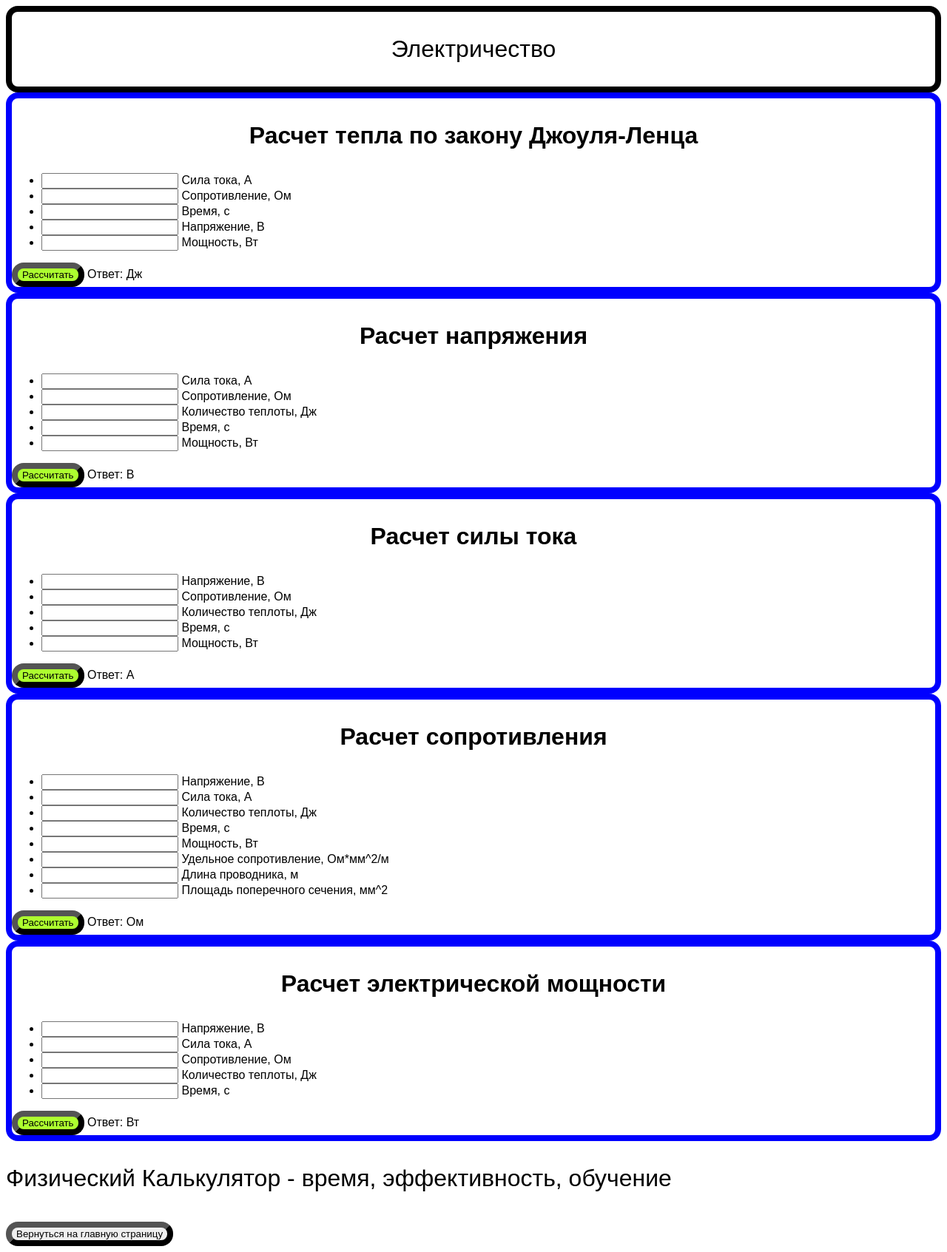
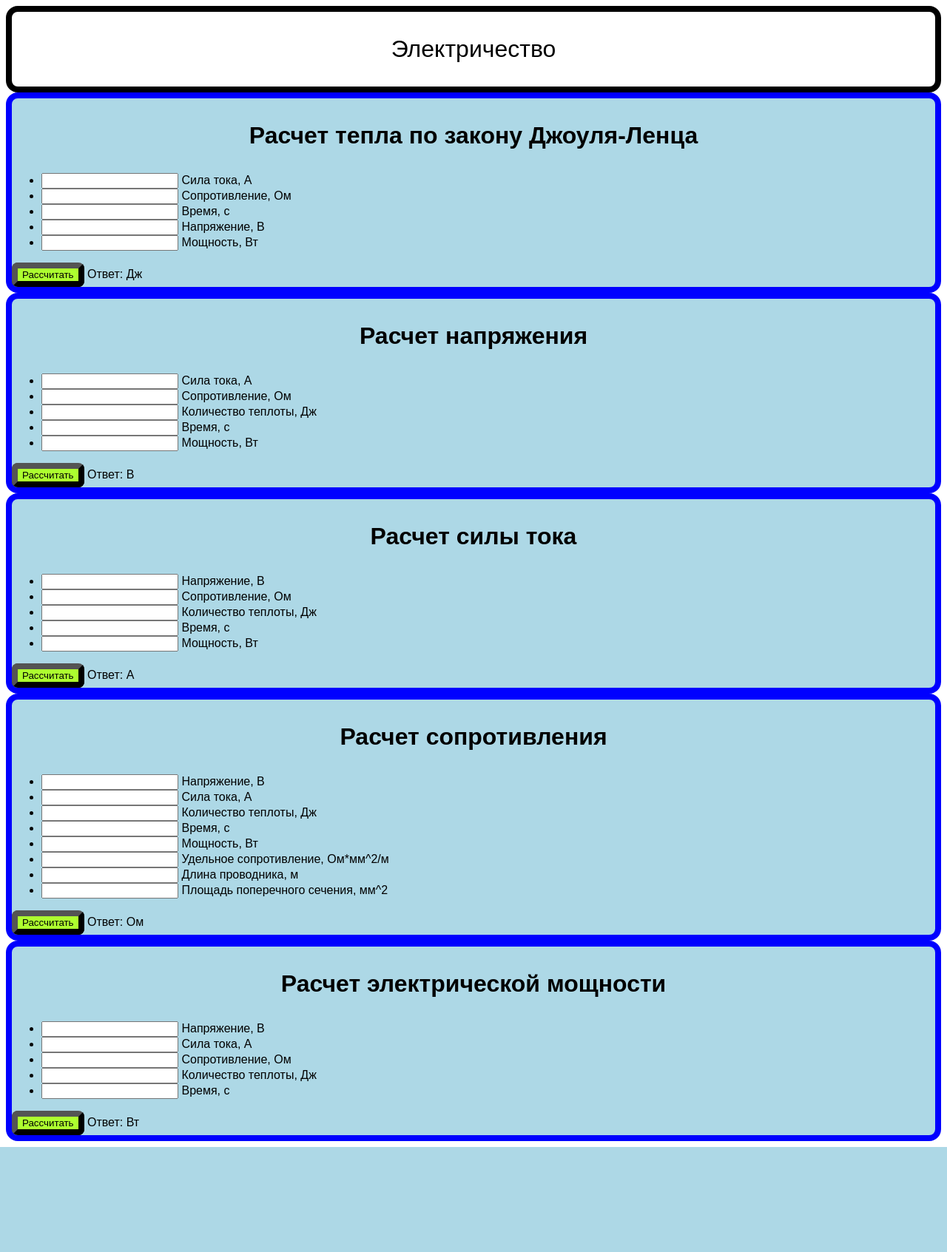
Before and after one commit to budagyanvahe-png/school-physical-solver, a Flask app: page /electricity in a window 1280 px wide. Shown: the whole page at 74% size. After the commit the page ends 1551 px from the top, so only its background shows below. Run offline with Flask 3, Linux system fonts and the light colour scheme.

Commit message:
Added background colors for electricity, mechanics and thermodynamics templates

```diff
--- a/static/css/electricity.css
+++ b/static/css/electricity.css
@@ -1,4 +1,5 @@
 .electricity {
     border-color: blue;
     text-align: left;
+    background-color: lightblue;
 }
--- a/static/css/general.css
+++ b/static/css/general.css
@@ -23,22 +23,11 @@
 .calculate-button {
     background-color: greenyellow;
     border: 8px outset black;
-    border-radius: 16px;
+    border-radius: 8px;
 }
 
 .result-unit {
     font-family: Arial, Helvetica, sans-serif;
-}
-
-.redirect-to-index-div {
-    font-family: Arial, Helvetica, sans-serif;
-    font-size: 32px;
-}
-
-.redirect-to-index-button {
-    font-family: Arial, Helvetica, sans-serif;
-    border: 8px outset black;
-    border-radius: 16px;
 }
 
 .physics-section-div {
--- a/static/css/index.css
+++ b/static/css/index.css
@@ -1,3 +1,5 @@
+/* main-div */
+
 .main-div {
     border-color: gray;
     border-width: 8px;
@@ -22,6 +24,8 @@
     font-family: Verdana, Geneva, Tahoma, sans-serif;
 }
 
+/* Buttons */
+
 #electricity-button {
     background-color: blue;
     color: yellow;
--- a/static/css/mechanic.css
+++ b/static/css/mechanic.css
@@ -1,4 +1,5 @@
 .mechanic {
     border-color: gray;
     text-align: left;
+    background-color: lightgrey;
 }
--- a/static/css/thermodynamic.css
+++ b/static/css/thermodynamic.css
@@ -1,4 +1,5 @@
 .thermodynamic {
     border-color: orange;
     text-align: left;
+    background-color: wheat;
 }
--- a/templates/Physics/electricity.html
+++ b/templates/Physics/electricity.html
@@ -163,10 +163,7 @@
             <output class="result-output" id="electrical-power-result">Ответ: </output>
             <span class="result-unit">Вт</span>
         </div>
-        <div class="redirect-to-index-div">
-            <p>Физический Калькулятор - время, эффективность, обучение</p>
-            <button class="redirect-to-index-button">Вернуться на главную страницу</button>
-        </div>
         <script type="module" src="{{ url_for('static', filename='js/Physics/Electricity.js') }}"></script>
+        <script type="module" src="{{ url_for('static', filename='js/Physics/RedirectToIndexButton.js') }}"></script>
     </body>
 </html>
--- a/templates/Physics/mechanics.html
+++ b/templates/Physics/mechanics.html
@@ -566,10 +566,6 @@
             <output class="result-output" id="archimedes-force-result">Ответ: </output>
             <span class="result-unit">Н</span>
         </div>
-        <div class="redirect-to-index-div">
-            <p>Физический Калькулятор - время, эффективность, обучение</p>
-            <button class="redirect-to-index-button">Вернуться на главную страницу</button>
-        </div>
         <script type="module" src="{{ url_for('static', filename='js/Physics/Mechanic.js') }}"></script>
     </body>
 </html>
--- a/templates/Physics/thermodynamics.html
+++ b/templates/Physics/thermodynamics.html
@@ -127,10 +127,6 @@
             <output class="result-output" id="fusion-heat-result">Ответ: </output>
             <span class="result-unit">Дж</span>
         </div>
-        <div class="redirect-to-index-div">
-            <p>Физический Калькулятор - время, эффективность, обучение</p>
-            <button class="redirect-to-index-button">Вернуться на главную страницу</button>
-        </div>
         <script type="module" src="{{ url_for('static', filename='js/Physics/Thermodynamic.js') }}"></script>
     </body>
 </html>
```
Also changed, not shown: static/js/RedirectButtons/IndexButton.js (deleted, +0 -11 lines).
